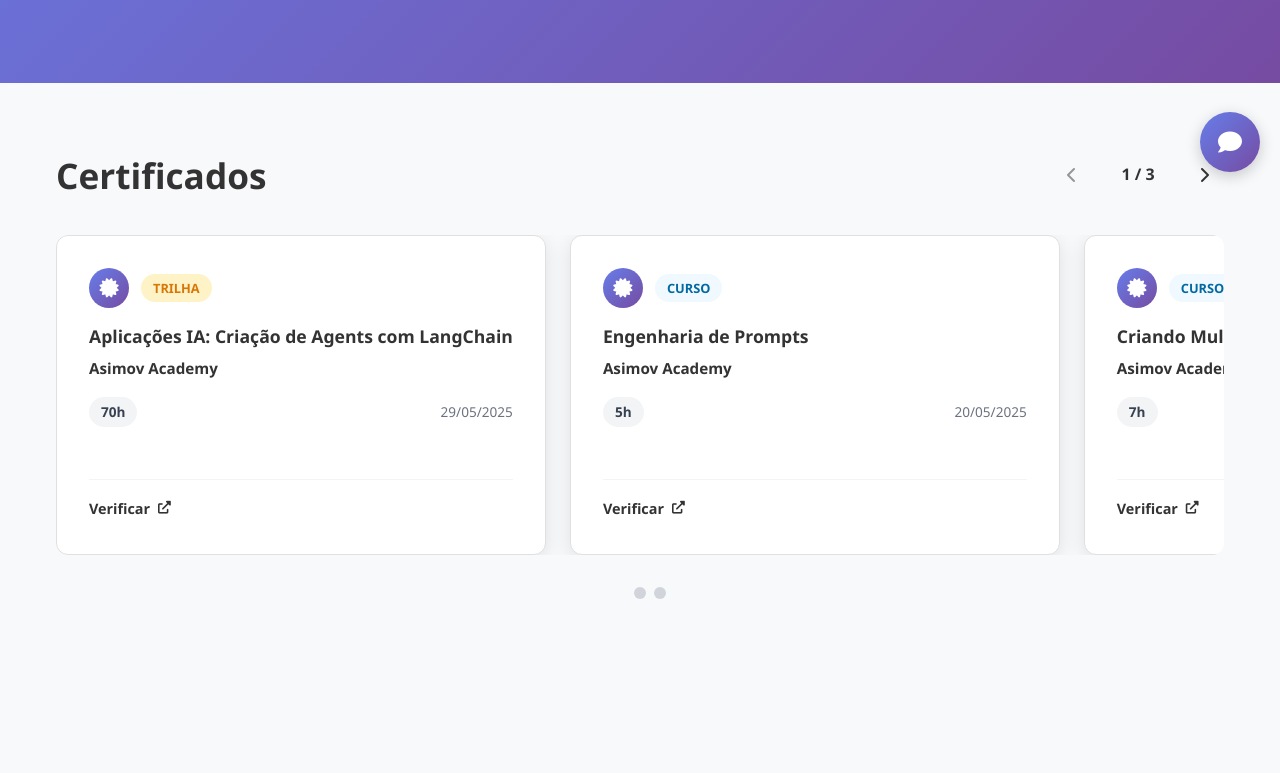
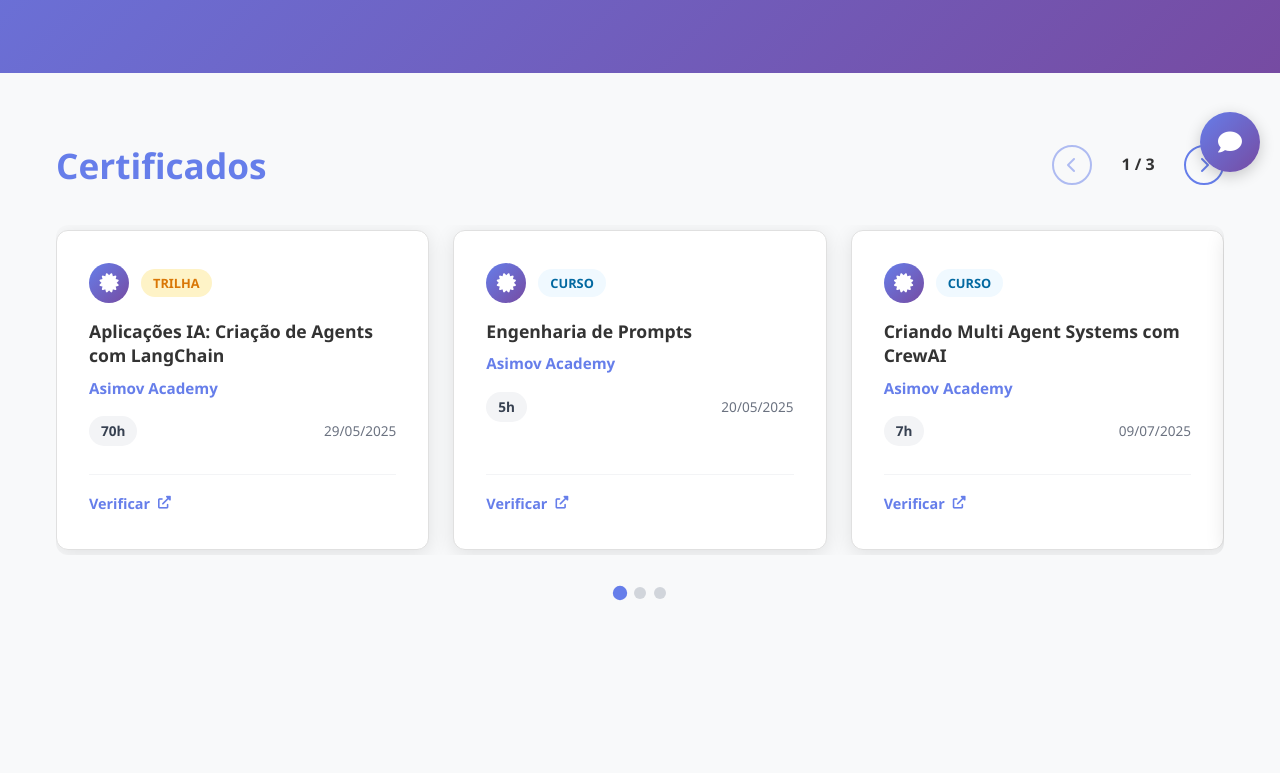
Before and after one commit to skti-dev/portfolio-vue-3, a Vue app: page / in a window 1280 px wide. Shown: the part 608-1381 px from the top of the page. Built offline with nearby package versions, Linux system fonts and the light colour scheme.

Commit message:
feat: update CertificateSlider with new certificates and adjust styles

```diff
--- a/src/components/CertificateSlider.vue
+++ b/src/components/CertificateSlider.vue
@@ -155,18 +155,27 @@ export default {
           title: 'Desenvolvimento Web Completo',
           type: 'Curso',
           institution: 'Udemy',
-          hours: 40,
-          date: '2023',
+          hours: 108,
+          date: '16/04/2019',
           url: 'https://www.udemy.com/certificate/UC-W7TP88QP/'
         },
         {
           id: 'UC-7d96b532-259e-4002-ba9e-51b217734e53',
-          title: 'JavaScript Moderno e Avançado',
+          title: 'Angular 2 (v15+)',
           type: 'Curso',
           institution: 'Udemy',
-          hours: 25,
-          date: '2023',
+          hours: 29,
+          date: '12/11/2023',
           url: 'https://www.udemy.com/certificate/UC-7d96b532-259e-4002-ba9e-51b217734e53/'
+        },
+        {
+          id: 'UC-31d08543-9b6a-45e1-b2ad-518f1ee353aa',
+          title: 'VueJS 2',
+          type: 'Curso',
+          institution: 'Udemy',
+          hours: 43,
+          date: '13/08/2021',
+          url: 'https://www.udemy.com/certificate/UC-31d08543-9b6a-45e1-b2ad-518f1ee353aa/'
         }
       ]
     }
@@ -183,25 +192,23 @@ export default {
       const cardsPerSlide = this.cardsPerSlide
 
       for (let i = 0; i < this.certificates.length; i += cardsPerSlide) {
-        slides.push(this.certificates.slice(i, i + cardsPerSlide))
+        const slide = this.certificates.slice(i, i + cardsPerSlide)
+        slides.push(slide)
       }
 
       return slides
     },
     totalSlides() {
-      return this.slides.length
+      return Math.ceil(this.certificates.length / this.cardsPerSlide)
     }
   },
   watch: {
-    // Observa mudanças no número de slides e ajusta o índice se necessário
     totalSlides(newTotal) {
       if (this.currentIndex >= newTotal) {
         this.currentIndex = Math.max(0, newTotal - 1)
       }
     },
-    // Observa mudanças na largura da janela para animações suaves
     windowWidth(newWidth, oldWidth) {
-      // Adiciona uma pequena animação quando a tela muda de tamanho
       const slider = this.$refs.sliderTrack
       if (slider) {
         slider.style.transition = 'transform 0.3s ease'
@@ -238,19 +245,14 @@ export default {
       const oldCardsPerSlide = this.cardsPerSlide
       this.updateWindowWidth()
 
-      // Se o número de cards por slide mudou, ajusta o índice atual
       if (oldCardsPerSlide !== this.cardsPerSlide) {
-        // Calcula qual certificado estava sendo exibido
         const currentCertificateIndex = this.currentIndex * oldCardsPerSlide
-        // Calcula o novo índice de slide para manter o mesmo certificado visível
         const newSlideIndex = Math.floor(currentCertificateIndex / this.cardsPerSlide)
-        // Garante que não ultrapasse o número total de slides
         this.currentIndex = Math.min(newSlideIndex, this.totalSlides - 1)
       }
     }
   },
   mounted() {
-    // Debounced resize handler para melhor performance
     this.resizeTimeout = null
     const debouncedResize = () => {
       clearTimeout(this.resizeTimeout)
@@ -260,7 +262,7 @@ export default {
     }
 
     window.addEventListener('resize', debouncedResize)
-    this.updateWindowWidth() // Initialize window width
+    this.updateWindowWidth()
   },
   beforeUnmount() {
     window.removeEventListener('resize', this.handleResize)
@@ -367,6 +369,7 @@ export default {
   overflow: hidden;
   border-radius: 12px;
   position: relative;
+  padding: 5px 0;
 }
 
 .slider-track {
@@ -375,7 +378,8 @@ export default {
 }
 
 .slide {
-  min-width: 100%;
+  width: 100%;
+  max-width: 100%;
   flex-shrink: 0;
 }
 
@@ -491,11 +495,11 @@ export default {
 }
 
 .certificate-institution.alura {
-  color: #0070f3;
+  color: #ffba05;
 }
 
 .certificate-institution.udemy {
-  color: #a435f0;
+  color: #892de1;
 }
 
 .certificate-institution.asimov {
--- a/src/style.css
+++ b/src/style.css
@@ -1,3 +1,7 @@
+:root {
+  --primary-color: #667eea;
+}
+
 * {
   margin: 0;
   padding: 0;
@@ -671,10 +675,6 @@ body.mobile-menu-open {
     font-size: 1.5rem;
   }
 
-  .main-content {
-    margin-top: 80px;
-  }
-
   .section {
     padding: 3rem 0;
     margin-bottom: 2rem;
@@ -802,7 +802,7 @@ body.mobile-menu-open {
 /* Mobile specific adjustments */
 @media (max-width: 767px) {
   .main-content {
-    margin-top: 70px;
+    margin-top: 60px;
   }
 
   /* Force hide desktop language toggle on mobile */
```
